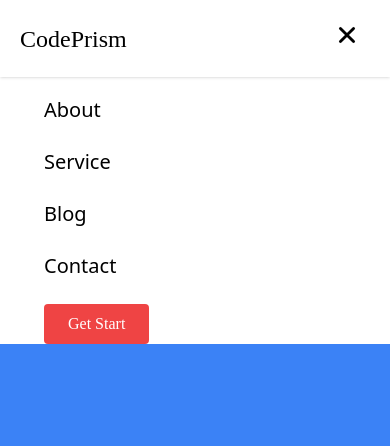
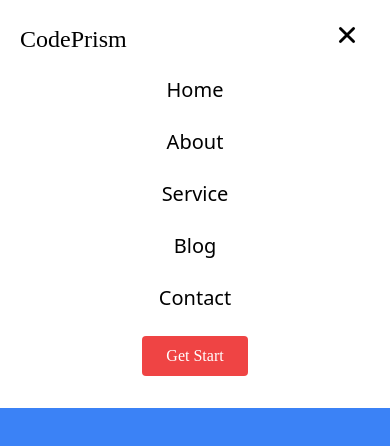
Before and after one commit to fahimahmedcwf/Navbar-Tailwind, a plain HTML site: page index.html in a window 390 px wide. Both pictures are taken after a click on the element "menu". Shown: the top 446 px of the page. Drawn offline with nearby package versions, Linux system fonts and the light colour scheme.

Commit message:
navbar done

```diff
--- a/index.html
+++ b/index.html
@@ -11,8 +11,8 @@
     <script nomodule src="https://unpkg.com/ionicons@5.5.2/dist/ionicons/ionicons.js"></script>
 </head>
 
-<body class="bg-blue-500">
-    <nav class="max-w-[1580px] m-auto p-5 bg-white shadow md:flex md:items-center md:justify-between">
+<body class="bg-blue-500 h-[1500px]">
+    <nav class="max-w-[1580px] sticky top-0 m-auto p-5 bg-white md:flex md:items-center md:justify-between">
         <div class="flex justify-between items-center">
             <a href="index.html" class="text-2xl font-[Popp] cursor-pointer">
                 <img src="/logo.png" class="h-10 inline" alt="">CodePrism
@@ -21,7 +21,8 @@
                 <ion-icon name="menu" onclick="Menu(this)"></ion-icon>
             </span>
         </div>
-        <ul class="md:flex md:items-center z-[-1] md:z-auto md:static absolute bg-white w-full left-0 md:w-auto md:py-0 py-0 md:pl-0 pl-7 md:opacity-100 opacity-0 top-[-400px] transition-all ease-in duration-500">
+        <ul
+            class="mt-8 md:mt-0 text-center md:flex md:items-center z-[-1] md:z-auto md:static absolute bg-white w-full left-0 md:w-auto md:py-0 py-0 md:pl-0 md:opacity-100 opacity-0 top-[-400px] transition-all ease-in duration-500">
             <li class="mx-4 my-6 md:my-0">
                 <a href="#" class="text-xl hover:text-red-500 duration-500">Home</a>
             </li>
@@ -37,8 +38,10 @@
             <li class="mx-4 my-6 md:my-0">
                 <a href="#" class="text-xl hover:text-red-500 duration-500">Contact</a>
             </li>
-            <button class="px-6 py-2 mx-4 bg-red-500 text-white font-[Poppins] rounded hover:bg-red-400">Get
-                Start</button>
+            <div class="mb-8 md:mb-0">
+                <button class="px-6 py-2 mx-4 bg-red-500 text-white font-[Poppins] rounded hover:bg-red-400">Get
+                    Start</button>
+            </div>
         </ul>
     </nav>
     <script>
```
